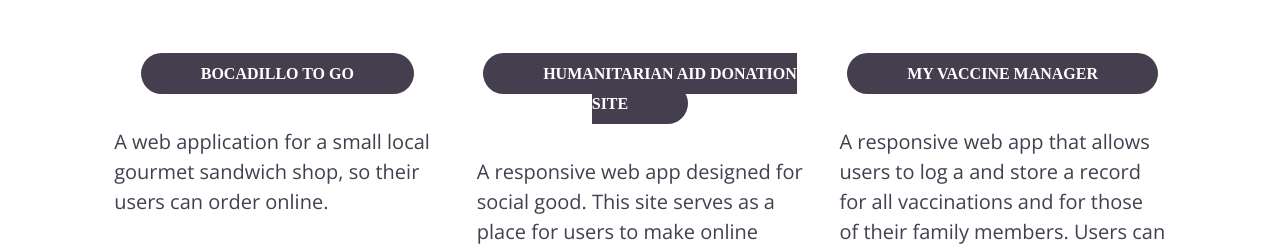
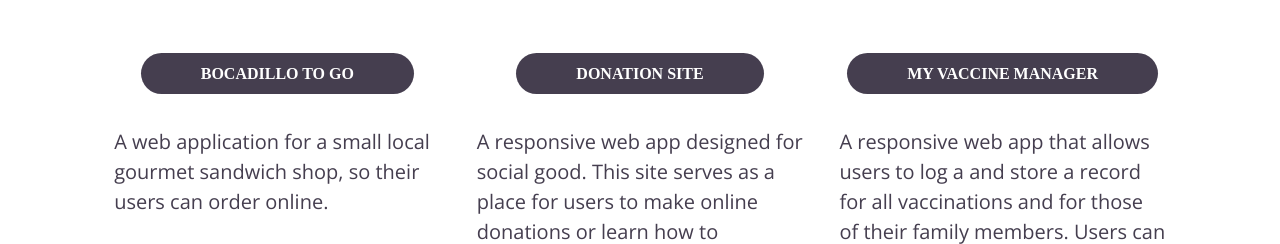
Before and after one commit to JLOtten/My-Profile-Site, a website built with Parcel: page index.html in a window 1280 px wide. Shown: the part 762-1006 px from the top of the page. Built offline with nearby package versions, Linux system fonts and the light colour scheme; a web font is replaced by a local one.

Commit message:
Changed button text

```diff
--- a/index.html
+++ b/index.html
@@ -60,7 +60,7 @@
               </figure>
             </div>
             <div class="home-portfolio-piece">
-                <h4><a class="project-link" href="https://docs.google.com/presentation/d/1XhO2-mm4rJwG9OQT3d5r6HPQ9m3bbNpY55dGl82J6g8/edit?usp=sharing" target="_blank">Humanitarian Aid Donation Site</h4></a>
+                <h4><a class="project-link" href="https://docs.google.com/presentation/d/1XhO2-mm4rJwG9OQT3d5r6HPQ9m3bbNpY55dGl82J6g8/edit?usp=sharing" target="_blank">Donation Site</h4></a>
               <p class="project-description">A responsive web app designed for social good. This site serves as a place for users to make online donations or learn how to volunteer for a local organization that serves the area's unhoused population.</p>
               <p><span>Skills: </span>User Research, Design for Social Good, Wireframing, Prototyping</p>
               <p class="flex-fill"><span>Tools: </span>Adobe XD, Google Sheets, Google Slides</p>
```
